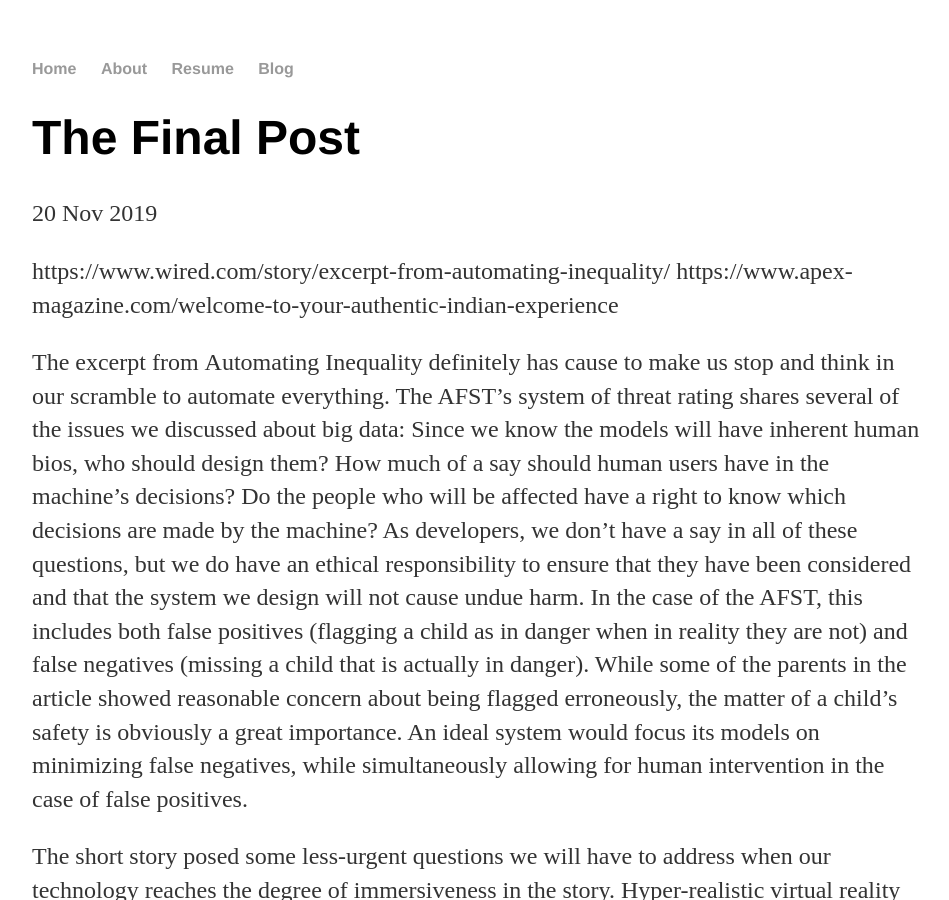
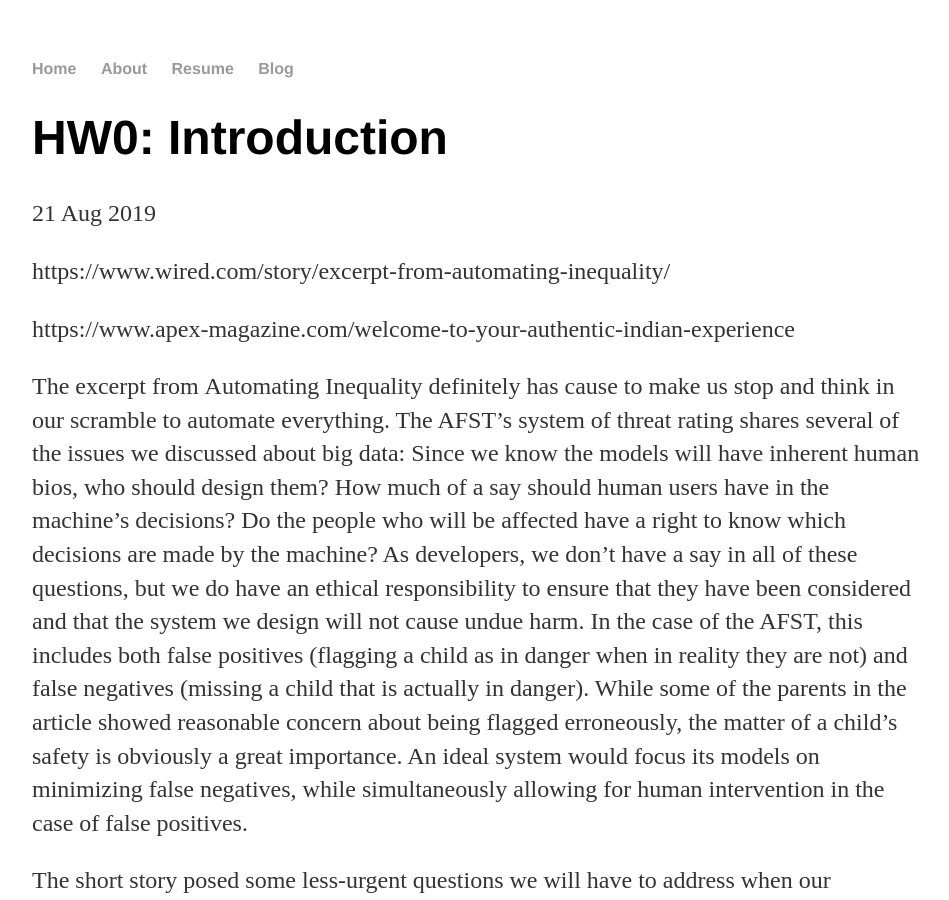
Before and after one commit to Quintuplin/quintuplin.github.io, a Jekyll site: the page built from _posts/2019-11-20-The-Final-Post.md, in a window 1280 px wide and 900 px high. Shown: the whole window, without its empty margins (160-1109 px from the left). Built offline with Jekyll 4.4.1, drawn with Linux system fonts in a browser that asks for light colours; our own code applies the rules of GitHub Pages for plain Markdown files; comment, search, counter and statistics services are not loaded.

Commit message:
Update 2019-11-20-The-Final-Post.md

```diff
--- a/_posts/2019-11-20-The-Final-Post.md
+++ b/_posts/2019-11-20-The-Final-Post.md
@@ -1,4 +1,12 @@
+---
+layout: post
+title: "HW0: Introduction"
+date: 2019-08-21
+---
+
+
 https://www.wired.com/story/excerpt-from-automating-inequality/
+
 https://www.apex-magazine.com/welcome-to-your-authentic-indian-experience
 
 The excerpt from Automating Inequality definitely has cause to make us stop and think in our scramble to automate everything. The AFST's system of threat rating shares several of the issues we discussed about big data: Since we know the models will have inherent human bios, who should design them? How much of a say should human users have in the machine's decisions? Do the people who will be affected have a right to know which decisions are made by the machine? As developers, we don't have a say in all of these questions, but we do have an ethical responsibility to ensure that they have been considered and that the system we design will not cause undue harm. In the case of the AFST, this includes both false positives (flagging a child as in danger when in reality they are not) and false negatives (missing a child that is actually in danger). While some of the parents in the article showed reasonable concern about being flagged erroneously, the matter of a child's safety is obviously a great importance. An ideal system would focus its models on minimizing false negatives, while simultaneously allowing for human intervention in the case of false positives.
```
